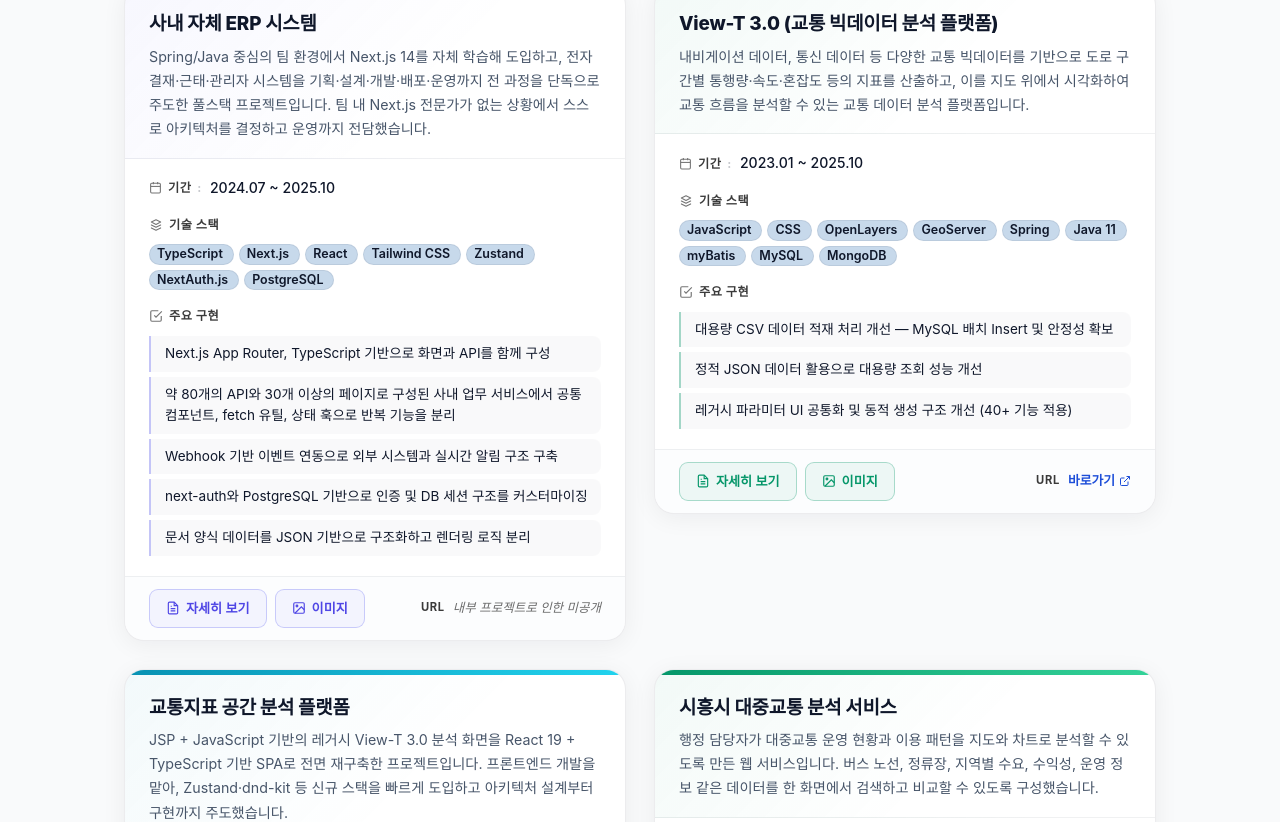
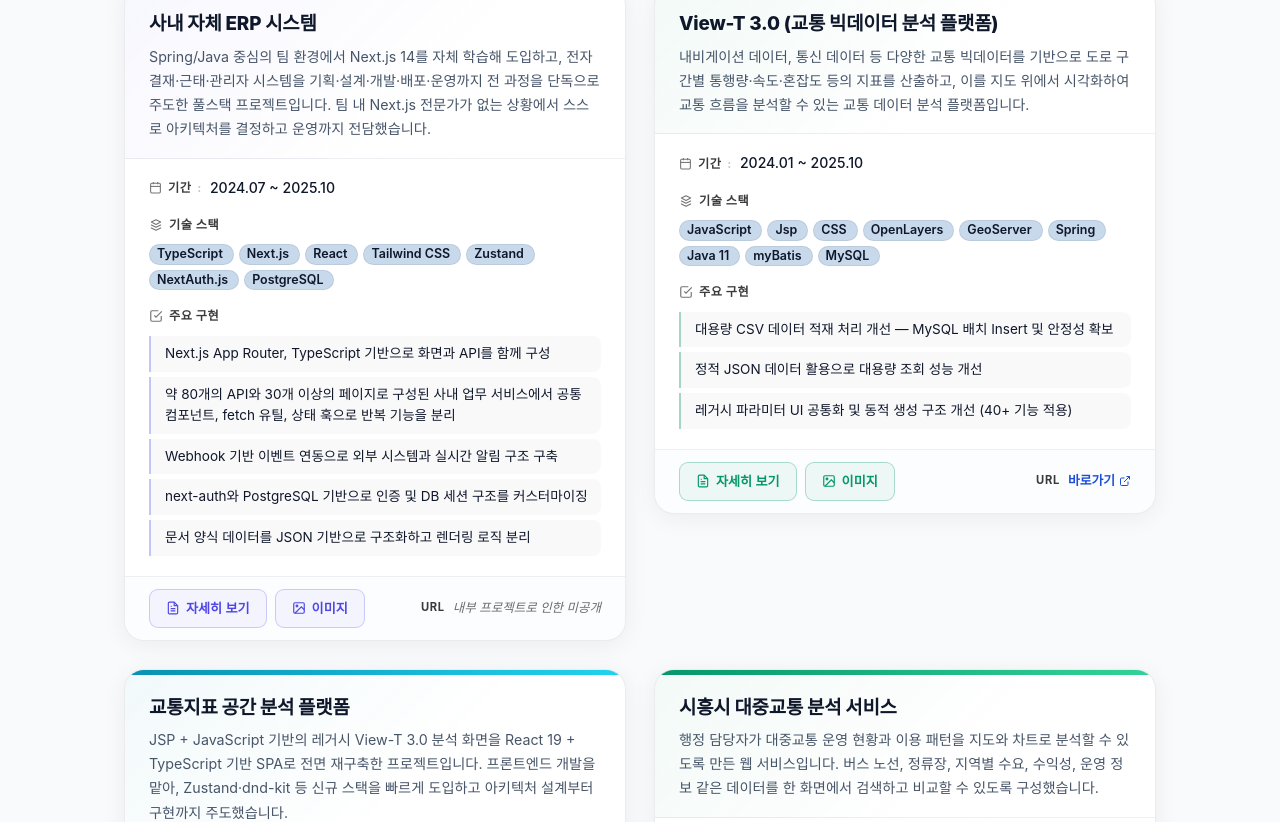
Before and after one commit to parkjh97/jpark-portfolio, a React (Vite) app in the folder my-portfolio/: page / in a window 1280 px wide. Shown: the part 3098-3920 px from the top of the page. Built offline with nearby package versions, Linux system fonts and the light colour scheme.

Commit message:
0322 commit

```diff
--- a/my-portfolio/src/data/content.ts
+++ b/my-portfolio/src/data/content.ts
@@ -222,6 +222,7 @@ export const projectEntries: ProjectEntry[] = [
     archSrc: "./img/project/view-t/view-t-arch.svg",
     techStack: [
       "JavaScript",
+      "Jsp",
       "CSS",
       "OpenLayers",
       "GeoServer",
@@ -229,7 +230,7 @@ export const projectEntries: ProjectEntry[] = [
       "Java 11",
       "myBatis",
       "MySQL",
-      "MongoDB",
+
     ],
     url: "https://viewt.ktdb.go.kr/cong/map/page.do",
     scaleStats: ["300+ 쿼리", "50+ REST API", "40+ DB 테이블", "MySQL + MongoDB 이중 DB"],
@@ -257,6 +258,7 @@ export const projectEntries: ProjectEntry[] = [
     archSrc: "./img/project/si/si-arch.svg",
     techStack: [
       "JavaScript",
+      "Jsp",
       "CSS",
       "deck.gl",
       "GeoServer",
@@ -274,6 +276,7 @@ export const projectEntries: ProjectEntry[] = [
     archSrc: "./img/project/hs/hs-arch.svg",
     techStack: [
       "JavaScript",
+      "Jsp",
       "CSS",
       "deck.gl",
       "GeoServer",
@@ -281,7 +284,6 @@ export const projectEntries: ProjectEntry[] = [
       "Java 11",
       "myBatis",
       "MySQL",
-      "MongoDB",
     ],
     scaleStats: ["197 Java 파일", "20,097 Java 라인", "100+ API", "30+ 기능 모듈"],
   },
--- a/my-portfolio/src/i18n/locales/ko.ts
+++ b/my-portfolio/src/i18n/locales/ko.ts
@@ -149,7 +149,7 @@ const ko = {
       },
       viewT: {
         name: "View-T 3.0 (교통 빅데이터 분석 플랫폼)",
-        period: "2023.01 ~ 2025.10",
+        period: "2024.01 ~ 2025.10",
       },
       hs: {
         name: "화성시 스마트 교통신호 분석 시스템",
@@ -284,9 +284,9 @@ const ko = {
           }
         ],
         reflection: [
-          "MongoDB와 WebGL 지도 라이브러리 모두 투입 전 사용해본 적이 없었습니다. 공식 문서와 팀 코드를 반복해서 읽으며 빠르게 익혔고, 낯선 기술이라도 구조를 파악하면 충분히 기여할 수 있다는 경험을 했습니다. 이 자신감이 이후 ERP에서 Next.js를 처음 도입할 때 밑바탕이 됐습니다.",
-          "ERD와 기능·화면 설계서를 작성하는 단계부터 참여하며, 명확한 설계가 이후 개발 효율과 유지보수성에 직결된다는 것을 경험했습니다. 이를 통해 개발 이전 설계의 중요성을 깊이 이해하게 되었습니다.",
-          "197 Java 파일, 100+ API 규모의 대형 코드베이스를 처음 경험하면서 네이밍 일관성과 코드 구조의 중요성을 실감했습니다.",
+          "기존에 장기간 운영되던 API 아키텍처를 분석하고 그 구조 안에서 신규 기능을 확장하는 경험을 통해, 단순 기능 구현을 넘어 기존 시스템과의 정합성을 고려한 개발 역량을 기를 수 있었습니다.",
+          "교차로 단위의 복합 데이터를 안정적으로 조회하기 위한 SQL 구조를 설계하면서, 다중 조인 환경에서도 성능을 유지할 수 있는 데이터 조회 구조 설계 경험을 확보했습니다.",
+          "GeoServer WMS와 WFS를 목적에 따라 분리 적용하는 과정에서, 대규모 GIS 데이터를 효율적으로 시각화하기 위한 지도 렌더링 전략을 설계하는 경험을 할 수 있었습니다."
         ],
       },
       viewTexportX: {
```
Also changed, not shown: 1 other file (tests, documents, lock files or other folders).
